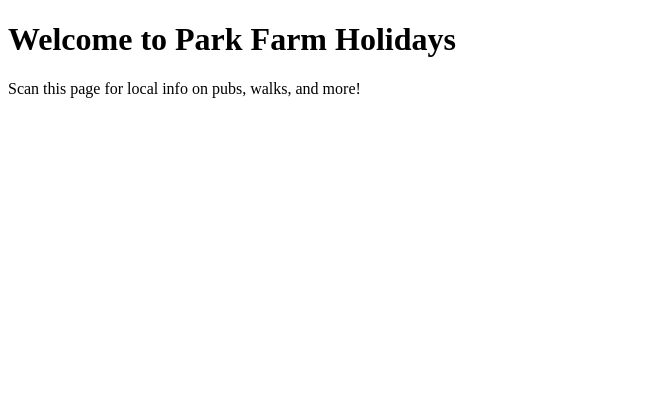
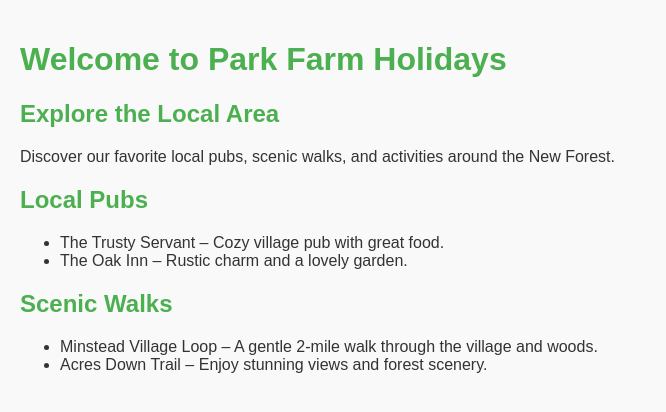
Before and after one commit to ross2293/Parkfarm-holidays-guide, a plain HTML site: page index.html in a window 1280 px wide. Shown: the whole page, without its empty margins (0-666 px from the left). Drawn offline with Linux system fonts and the light colour scheme.

Commit message:
Update index.html

```diff
--- a/index.html
+++ b/index.html
@@ -3,11 +3,43 @@
 <head>
     <meta charset="UTF-8">
     <meta name="viewport" content="width=device-width, initial-scale=1.0">
-    <title>Park Farm Guide</title>
-</head><link rel="manifest" href="manifest.json">
+    <title>Park Farm Explorer</title>
+    <link rel="manifest" href="manifest.json">
+    <style>
+        body {
+            font-family: Arial, sans-serif;
+            margin: 0;
+            padding: 20px;
+            background-color: #f9f9f9;
+            color: #333;
+        }
+        h1, h2 {
+            color: #4CAF50;
+        }
+        .section {
+            margin-bottom: 20px;
+        }
+    </style>
+</head>
 <body>
     <h1>Welcome to Park Farm Holidays</h1>
-    <p>Scan this page for local info on pubs, walks, and more!</p>
-    <!-- We’ll add more content here soon -->
+    <div class="section">
+        <h2>Explore the Local Area</h2>
+        <p>Discover our favorite local pubs, scenic walks, and activities around the New Forest.</p>
+    </div>
+    <div class="section">
+        <h2>Local Pubs</h2>
+        <ul>
+            <li>The Trusty Servant – Cozy village pub with great food.</li>
+            <li>The Oak Inn – Rustic charm and a lovely garden.</li>
+        </ul>
+    </div>
+    <div class="section">
+        <h2>Scenic Walks</h2>
+        <ul>
+            <li>Minstead Village Loop – A gentle 2-mile walk through the village and woods.</li>
+            <li>Acres Down Trail – Enjoy stunning views and forest scenery.</li>
+        </ul>
+    </div>
 </body>
 </html>
```
